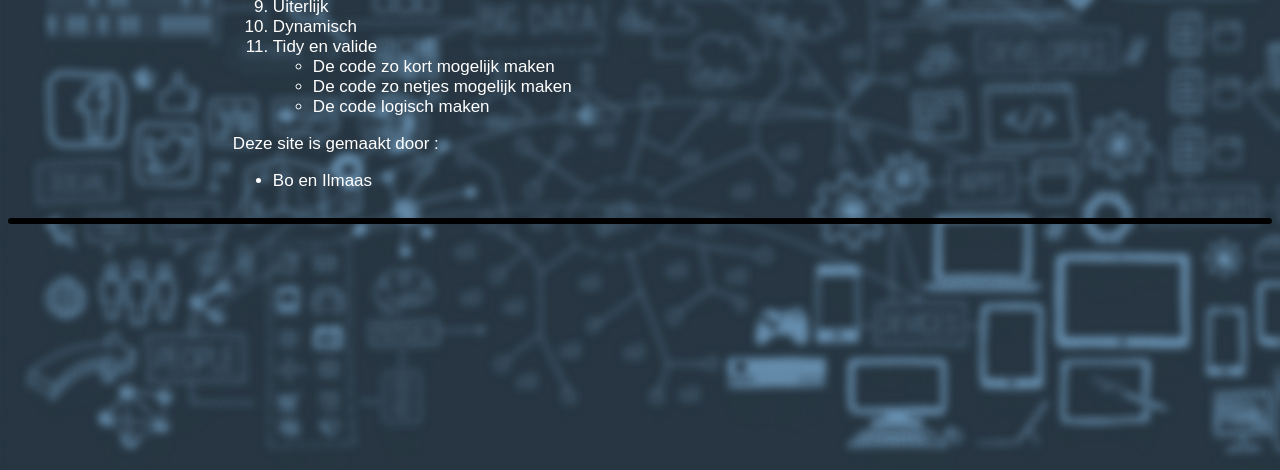
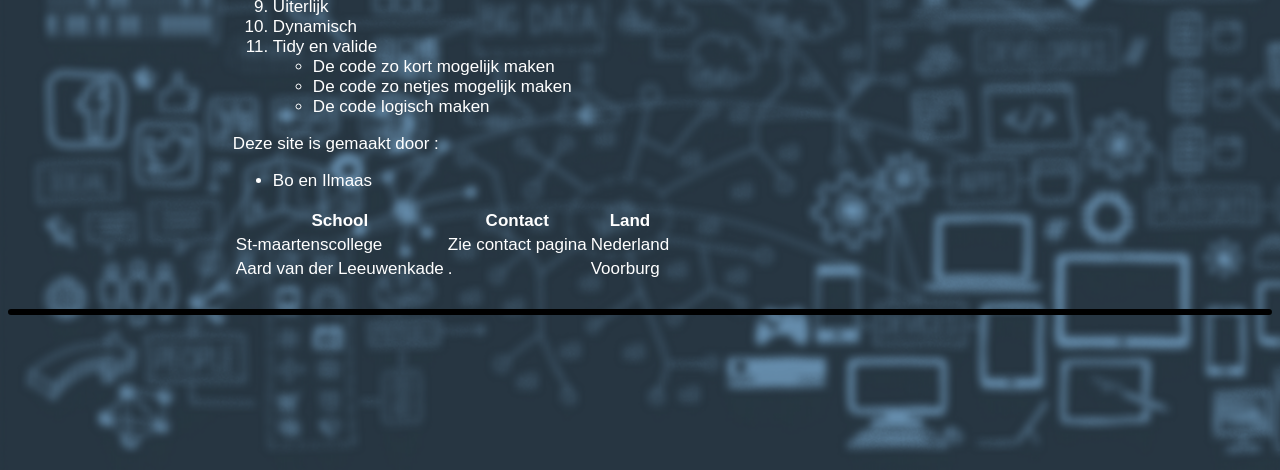
Before and after one commit to BBroersen/PO, a plain HTML site: page about.html in a window 1280 px wide. Shown: the part 330-800 px from the top of the page. Drawn offline with Linux system fonts and the light colour scheme.

```diff
--- a/about.html
+++ b/about.html
@@ -59,6 +59,24 @@
       </ul>
       </p>
 
+      <table>
+  <tr>
+    <th>School</th>
+    <th>Contact</th>
+    <th>Land</th>
+  </tr>
+  <tr>
+    <td>St-maartenscollege</td>
+    <td>Zie contact pagina</td>
+    <td>Nederland</td>
+  </tr>
+  <tr>
+    <td>Aard van der Leeuwenkade</td>
+    <td>.</td>
+    <td>Voorburg</td>
+  </tr>
+</table>
+
       <p>
 
       </p>
```
